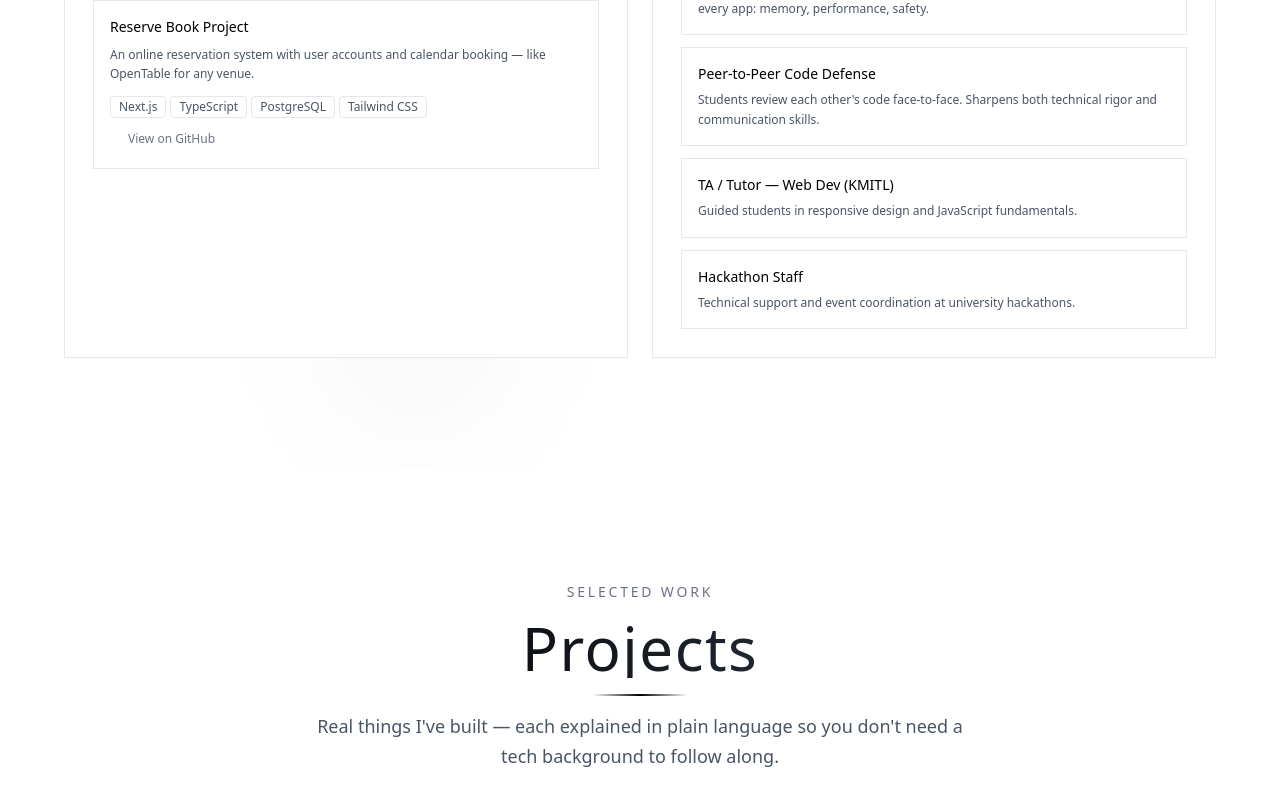
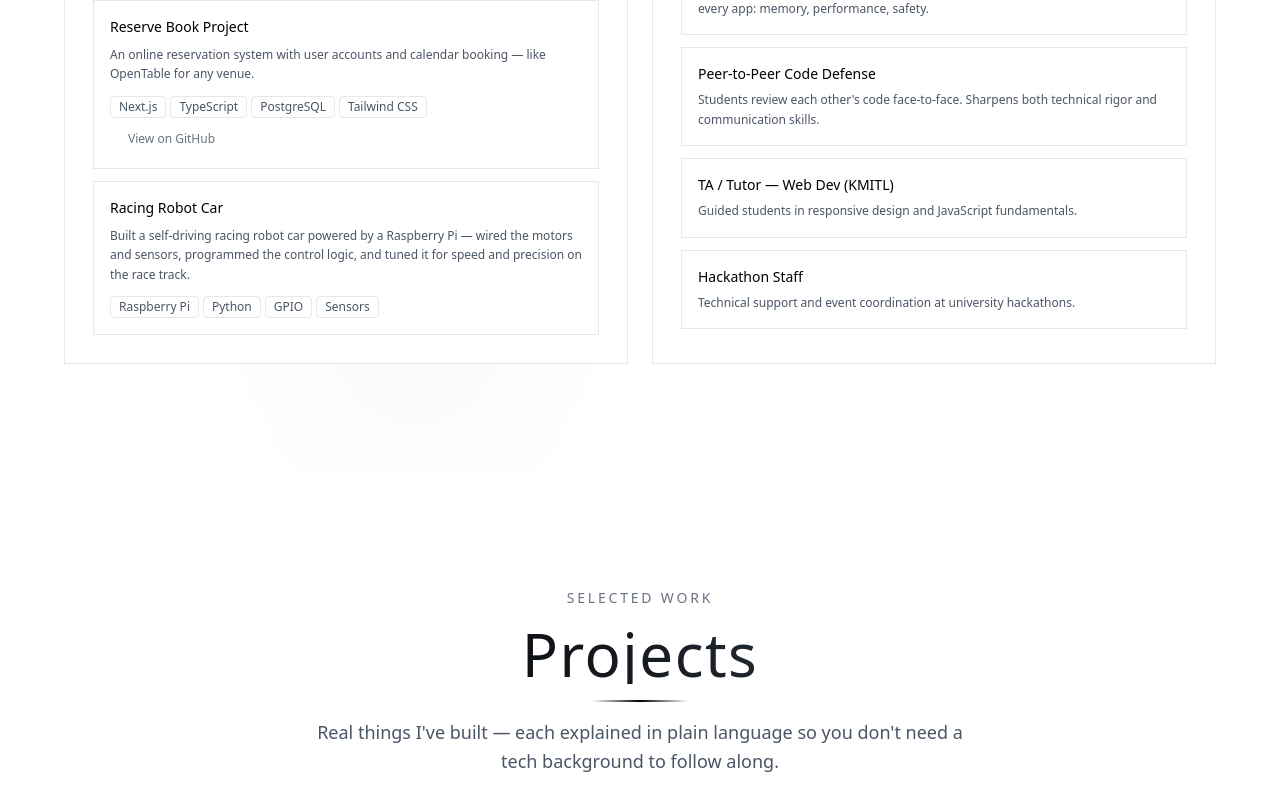
Before and after one commit to Tisarji/jirasit-portfolio, a Next.js app in the folder project/: page / in a window 1280 px wide. Shown: the part 5663-6460 px from the top of the page. Built offline with nearby package versions, Linux system fonts and the light colour scheme; some icons are missing.

Commit message:
feat: Add new project "Racing Robot Car" with description and technologies used

```diff
--- a/project/src/components/Career.tsx
+++ b/project/src/components/Career.tsx
@@ -100,6 +100,12 @@ export default function Career() {
 			tech: ["Next.js", "TypeScript", "PostgreSQL", "Tailwind CSS"],
 			github: "https://github.com/Tisarji/Reserve-Project",
 		},
+		{
+			title: "Racing Robot Car",
+			description:
+				"Built a self-driving racing robot car powered by a Raspberry Pi — wired the motors and sensors, programmed the control logic, and tuned it for speed and precision on the race track.",
+			tech: ["Raspberry Pi", "Python", "GPIO", "Sensors"],
+		}
 	];
 
 	const bangkokCourses = [
```
